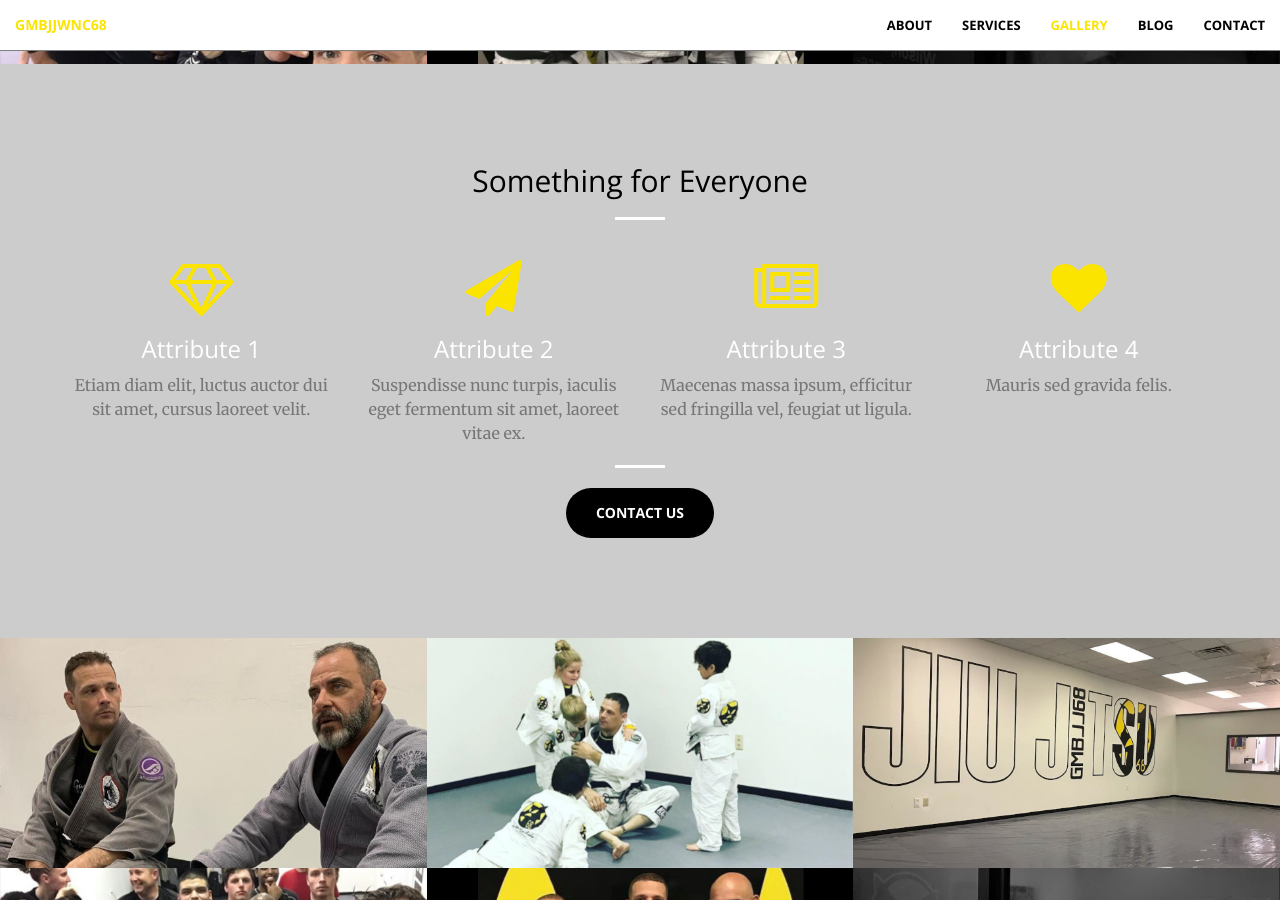
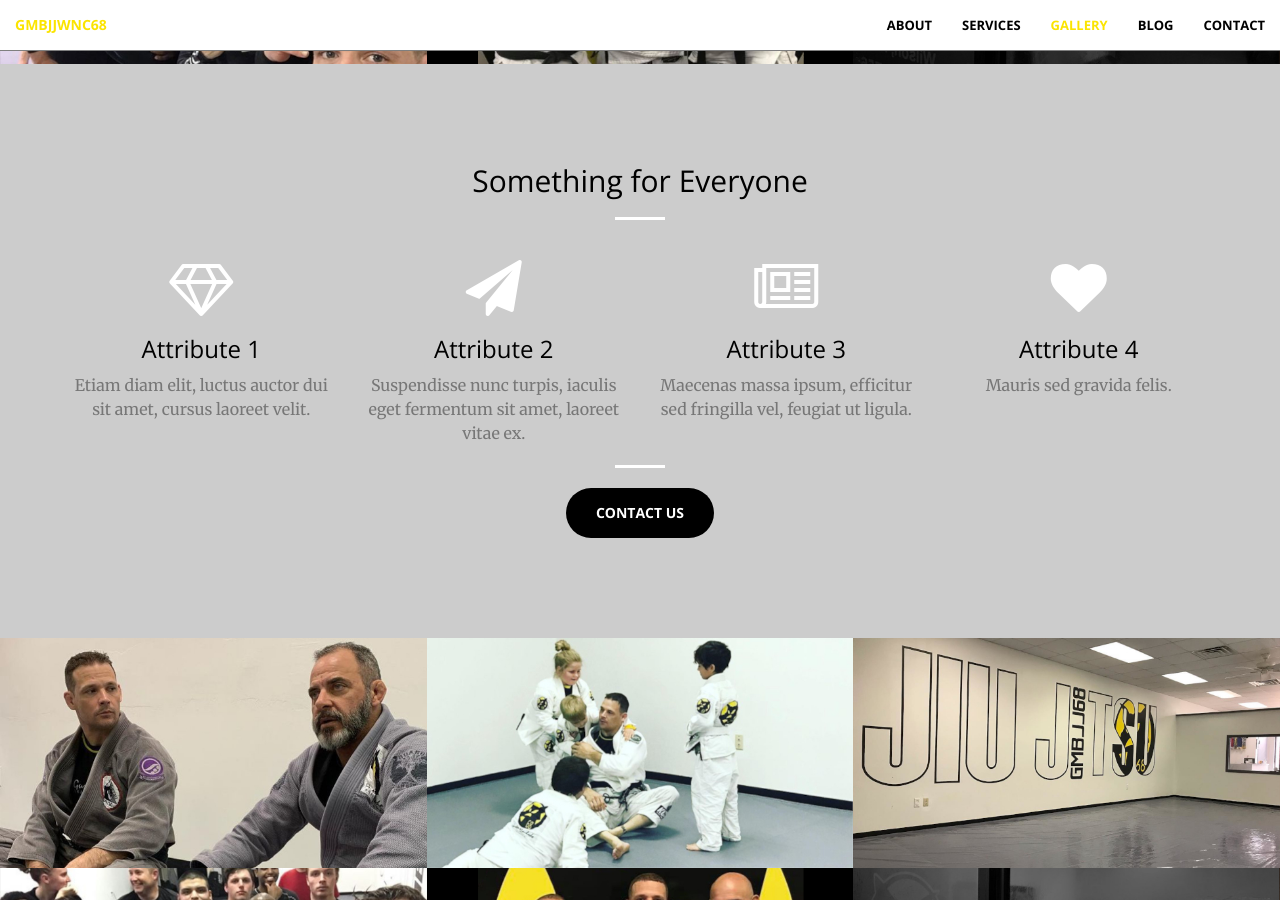
Before and after one commit to gmbjjwnc68/gmbjjwnc68.github.io, a Jekyll site: the page built from index.html, in a window 1280 px wide and 900 px high, scrolled down 1785 px. Built offline with Jekyll 4.4.1, drawn with Linux system fonts in a browser that asks for light colours.

Commit message:
Change service icon colors to white

```diff
--- a/_includes/services.html
+++ b/_includes/services.html
@@ -9,30 +9,30 @@
     </div>
     <div class="container">
         <div class="row">
-            <div class="col-lg-3 col-md-6 text-center" style="color:white">
+            <div class="col-lg-3 col-md-6 text-center">
                 <div class="service-box">
-                    <i class="fa fa-4x fa-diamond wow bounceIn text-primary"></i>
+                    <i class="fa fa-4x fa-diamond wow bounceIn text-primary" style="color:white"></i>
                     <h3>Attribute 1</h3>
                     <p class="text-muted">Etiam diam elit, luctus auctor dui sit amet, cursus laoreet velit.</p>
                 </div>
             </div>
-            <div class="col-lg-3 col-md-6 text-center" style="color:white">
+            <div class="col-lg-3 col-md-6 text-center">
                 <div class="service-box">
-                    <i class="fa fa-4x fa-paper-plane wow bounceIn text-primary" data-wow-delay=".1s"></i>
+                    <i class="fa fa-4x fa-paper-plane wow bounceIn text-primary" data-wow-delay=".1s" style="color:white"></i>
                     <h3>Attribute 2</h3>
                     <p class="text-muted">Suspendisse nunc turpis, iaculis eget fermentum sit amet, laoreet vitae ex.</p>
                 </div>
             </div>
-            <div class="col-lg-3 col-md-6 text-center" style="color:white">
+            <div class="col-lg-3 col-md-6 text-center">
                 <div class="service-box">
-                    <i class="fa fa-4x fa-newspaper-o wow bounceIn text-primary" data-wow-delay=".2s"></i>
+                    <i class="fa fa-4x fa-newspaper-o wow bounceIn text-primary" data-wow-delay=".2s" style="color:white"></i>
                     <h3>Attribute 3</h3>
                     <p class="text-muted">Maecenas massa ipsum, efficitur sed fringilla vel, feugiat ut ligula.</p>
                 </div>
             </div>
-            <div class="col-lg-3 col-md-6 text-center" style="color:white">
+            <div class="col-lg-3 col-md-6 text-center">
                 <div class="service-box">
-                    <i class="fa fa-4x fa-heart wow bounceIn text-primary" data-wow-delay=".3s"></i>
+                    <i class="fa fa-4x fa-heart wow bounceIn text-primary" data-wow-delay=".3s" style="color:white"></i>
                     <h3>Attribute 4</h3>
                     <p class="text-muted">Mauris sed gravida felis.</p>
                 </div>
```
